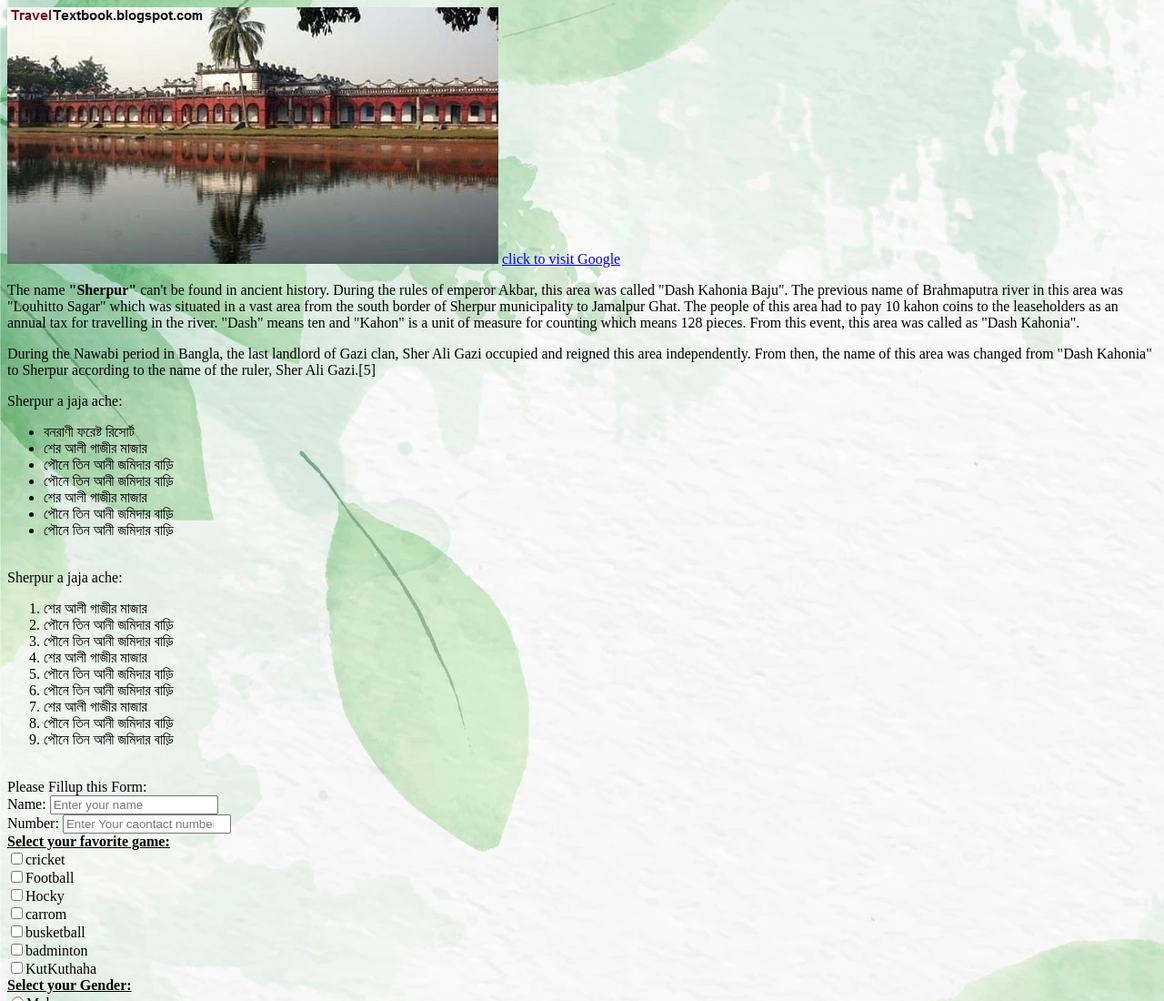
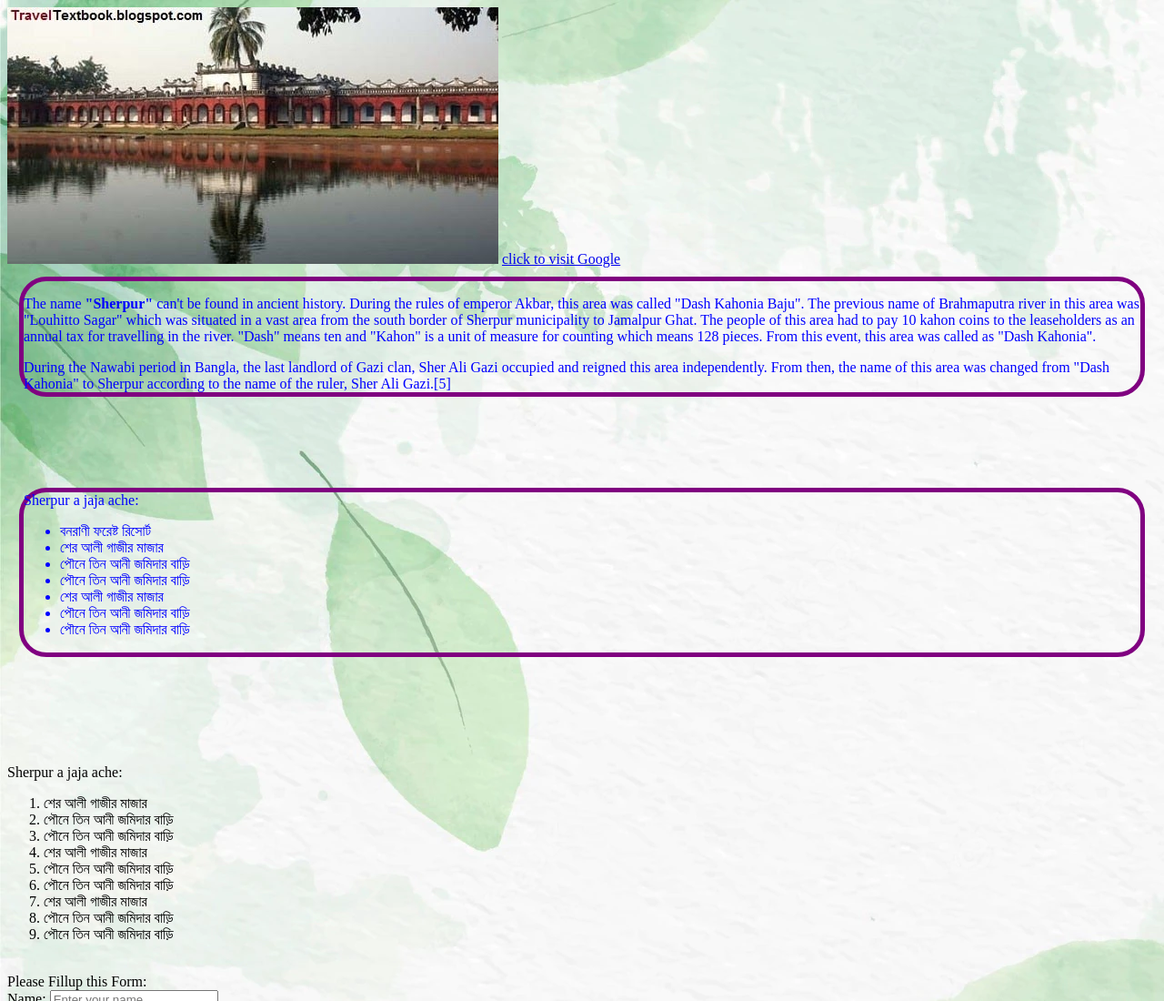
Before and after one commit to Khurshedspi/Project-with-programming-hero, a plain HTML site: page index.html in a window 1280 px wide. Shown: the top 1100 px of the page at 91% size. Drawn offline with Linux system fonts and the light colour scheme.

Commit message:
forth time code add

```diff
--- a/index.html
+++ b/index.html
@@ -5,20 +5,23 @@
     <meta charset="UTF-8">
     <link rel="icon" type="image/x-icon" href="fb.JPEG">
     <title>Projects with Programming Hero</title>
-    <link rel="stylesheets" href="style.css">
+    <link rel="stylesheet" href="style.css">
 </head>
 
 <body background="natural image for background.jpg">
     <img src="sherpur.jpg">
     <a href="https://www.google.com/">click to visit Google</a>
-    <p id="cool">
-        The name <b>"Sherpur"</b> can't be found in ancient history. During the rules of emperor Akbar, this area was called "Dash Kahonia Baju". The previous name of Brahmaputra river in this area was "Louhitto Sagar" which was situated in a vast area
-        from the south border of Sherpur municipality to Jamalpur Ghat. The people of this area had to pay 10 kahon coins to the leaseholders as an annual tax for travelling in the river. "Dash" means ten and "Kahon" is a unit of measure for counting
-        which means 128 pieces. From this event, this area was called as "Dash Kahonia".
-    </p>
-    <p id="cool">During the Nawabi period in Bangla, the last landlord of Gazi clan, Sher Ali Gazi occupied and reigned this area independently. From then, the name of this area was changed from "Dash Kahonia" to Sherpur according to the name of the ruler, Sher Ali
-        Gazi.[5]
-    </p>
+    <div id="div1">
+        <p>
+            The name <b>"Sherpur"</b> can't be found in ancient history. During the rules of emperor Akbar, this area was called "Dash Kahonia Baju". The previous name of Brahmaputra river in this area was "Louhitto Sagar" which was situated in a vast
+            area from the south border of Sherpur municipality to Jamalpur Ghat. The people of this area had to pay 10 kahon coins to the leaseholders as an annual tax for travelling in the river. "Dash" means ten and "Kahon" is a unit of measure for
+            counting which means 128 pieces. From this event, this area was called as "Dash Kahonia".
+        </p>
+
+        During the Nawabi period in Bangla, the last landlord of Gazi clan, Sher Ali Gazi occupied and reigned this area independently. From then, the name of this area was changed from "Dash Kahonia" to Sherpur according to the name of the ruler, Sher Ali Gazi.[5]
+    </div>
+
+
     <div class="ullist">
         Sherpur a jaja ache:<br>
         <ul>
--- a/style.css
+++ b/style.css
@@ -0,0 +1,13 @@
+div#div1 {
+    color: blue;
+    border: 5px solid purple;
+    border-radius: 30px;
+    margin: 10px 13px 100px 13px;
+}
+
+div.ullist {
+    color: blue;
+    border: 5px solid purple;
+    border-radius: 30px;
+    margin: 10px 13px 100px 13px;
+}
```
